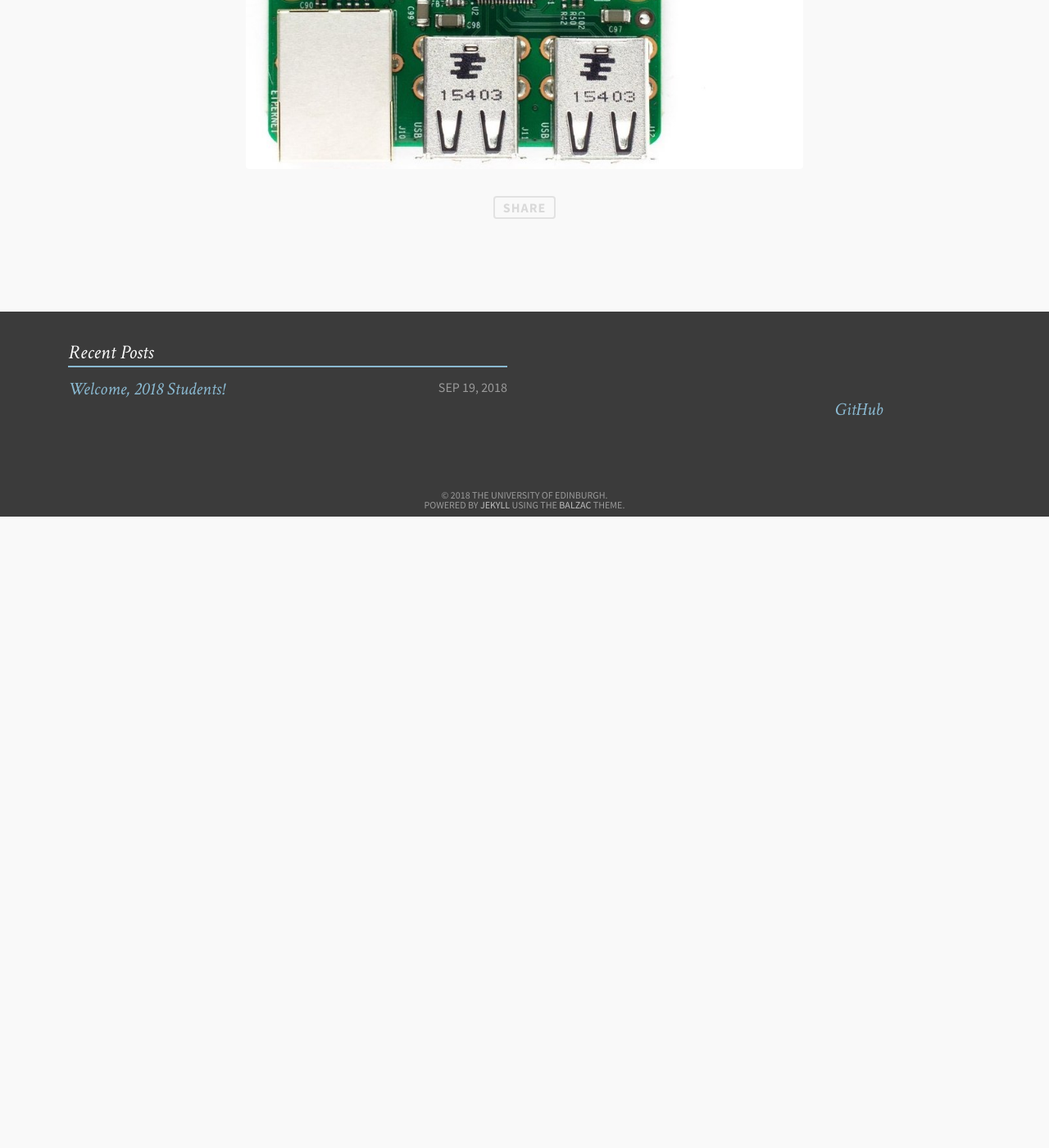
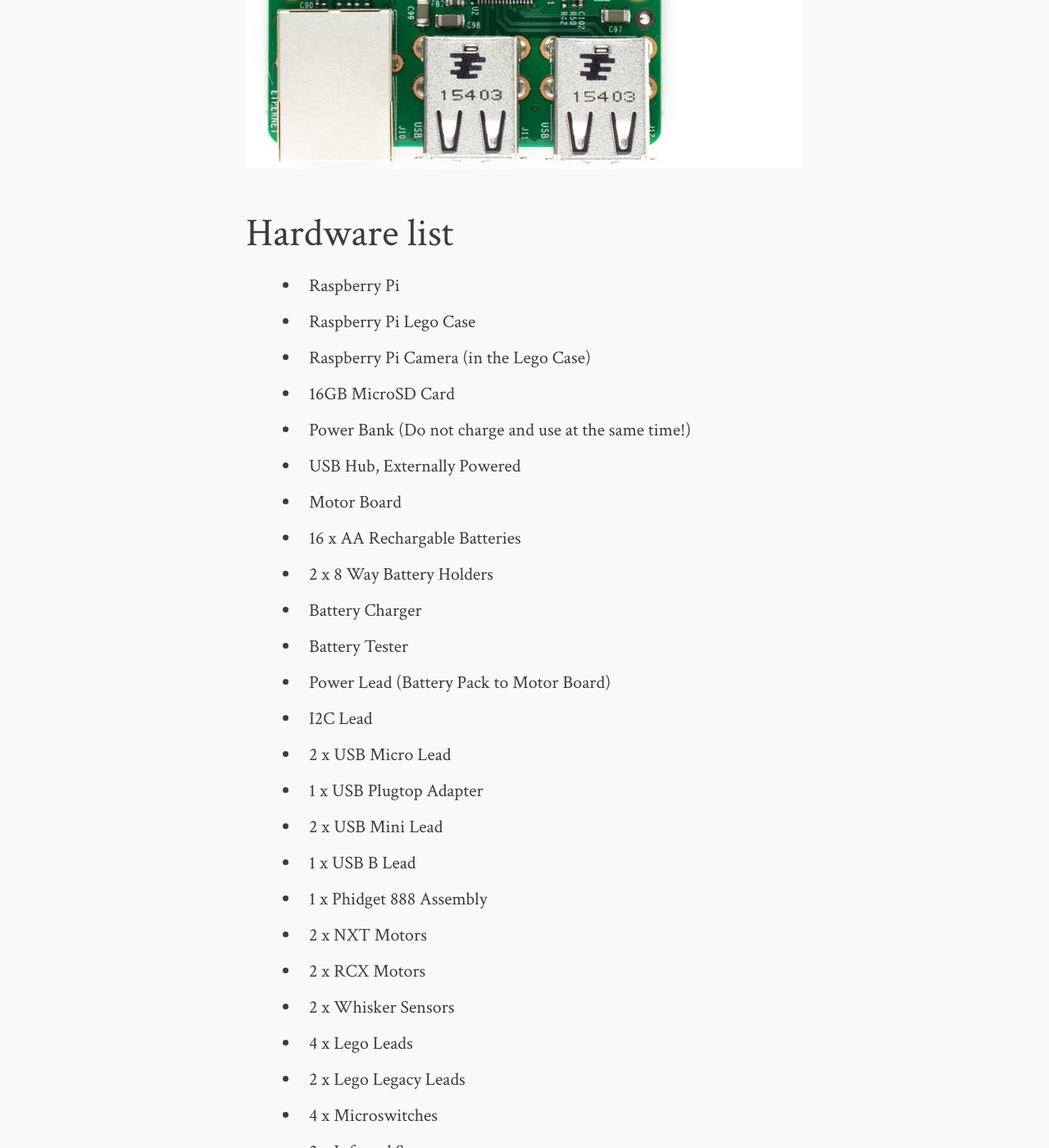
Before and after one commit to uoe-rss/uoe-rss.github.io, a Jekyll site: the page built from resources.md, in a window 1280 px wide and 1400 px high, scrolled down 4571 px. Shown: the whole window at 82% size. Built offline with Jekyll 4.4.1, drawn with Linux system fonts in a browser that asks for light colours; comment, search, counter and statistics services are not loaded; before the commit the page ends 5201 px from its top, so only the background shows below that; some of the changed text lies outside the part shown.

Commit message:
Add hardware list

```diff
--- a/resources.md
+++ b/resources.md
@@ -44,3 +44,36 @@ This means that a robot looking towards the windows of the lab next to the arena
 ## Raspberry Pi 3 Pinout
 
 [![Architecture](imgs/Raspberry_Pi_3_GPIO_Pinout.jpg)](imgs/Raspberry_Pi_3_GPIO_Pinout.jpg)
+
+## Hardware list
+
+- Raspberry Pi
+- Raspberry Pi Lego Case
+- Raspberry Pi Camera (in the Lego Case)
+- 16GB MicroSD Card
+- Power Bank (Do not charge and use at the same time!)
+- USB Hub, Externally Powered
+- Motor Board
+- 16 x AA Rechargable Batteries
+- 2 x 8 Way Battery Holders
+- Battery Charger
+- Battery Tester
+- Power Lead (Battery Pack to Motor Board)
+- I2C Lead
+- 2 x USB Micro Lead
+- 1 x USB Plugtop Adapter
+- 2 x USB Mini Lead
+- 1 x USB B Lead
+- 1 x Phidget 888 Assembly
+- 2 x NXT Motors
+- 2 x RCX Motors
+- 2 x Whisker Sensors
+- 4 x Lego Leads
+- 2 x Lego Legacy Leads
+- 4 x Microswitches
+- 2 x Infrared Sensors
+- 4 x Light Sensors
+- 1 x Sonar Sensor
+- 1 x Hall Effect Sensor
+- 1 x Servo Motor
+- 1 x Light Bulb
```
